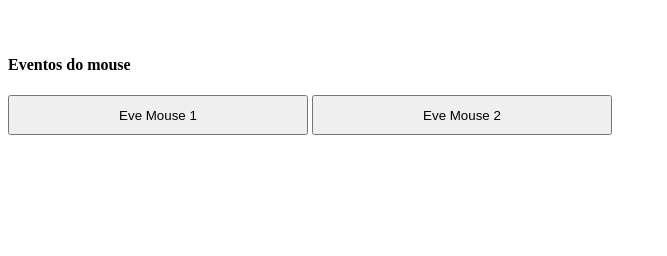
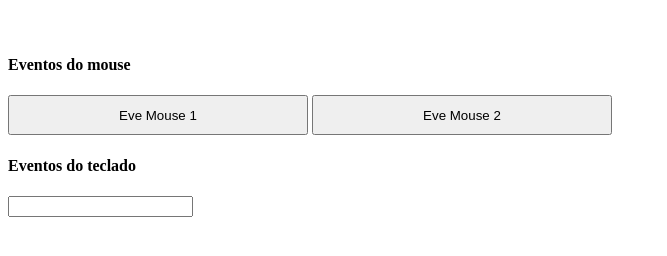
Before and after one commit to Jhameson/Application-Factory, a plain HTML site: page 2_modulo/page.html in a window 1280 px wide. Shown: the part 68-324 px from the top of the page, without its empty margins (0-667 px from the left). Drawn offline with Linux system fonts and the light colour scheme.

Commit message:
eventos teclado

```diff
--- a/2_modulo/page.html
+++ b/2_modulo/page.html
@@ -22,5 +22,13 @@
         onclick="clicou()"
         oncontextmenu="mouseDireito()">Eve Mouse 2</button>
 
+        <!-------------------------------------------------------->
+        <!-------------------------------------------------------->
+
+        <h4>Eventos do teclado</h4>
+        <input type="text" onkeydown="apertarTecla(event)";
+        onkeyup="soltouTecla(event)";
+        onkeypress="pressionou(event)";/>
+
     </body>
 </html>
--- a/2_modulo/script.js
+++ b/2_modulo/script.js
@@ -38,3 +38,32 @@ function mouseDireito(){
 }
 
 //para bloquear a ação de um click bastar colocar "return false" e ajustar o html para esperar um retorno
+
+
+/*
+    TÓPICO: Eventos do mouse
+*/
+
+
+//onkeydown => apertar tecla
+function apertarTecla(event){
+    console.log("Apertou a tecla "+event.keyCode);
+
+    if(event.shiftKey == true){
+        console.log("SHIFT");
+    }
+    if(event.ctrlKey == true){
+        console.log("CTRL");
+    }
+
+}
+
+//onkeyup => soltar tecla
+function soltouTecla(event){
+    console.log("Soltou a tecla "+event.keyCode)
+}
+
+//onkeypress => pressionou a tecla
+function pressionou(event){
+    console.log("Tecla apertada");
+}
```
